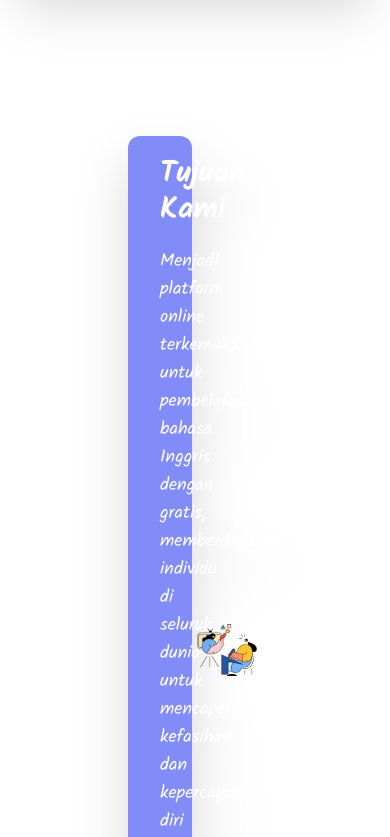
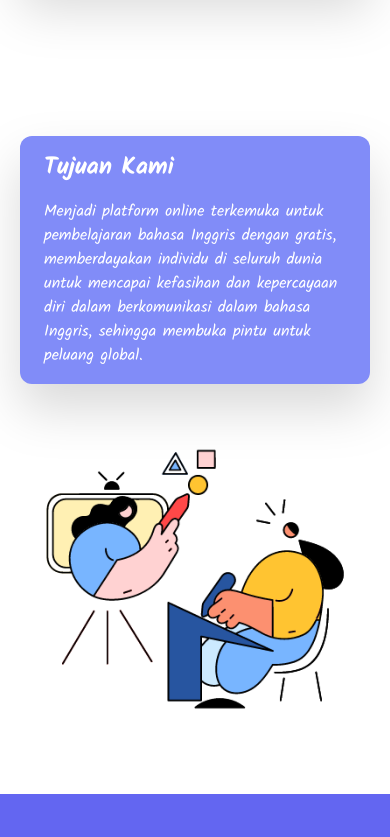
Before and after one commit to TrustyKrab/Englix-Client, a React (Vite) app: page / in a window 390 px wide. Shown: the part 1760-2597 px from the top of the page. Built offline with nearby package versions, Linux system fonts and the light colour scheme.

Commit message:
responsives

```diff
--- a/src/assets/Pages/LandingPage/LandingPage.jsx
+++ b/src/assets/Pages/LandingPage/LandingPage.jsx
@@ -113,17 +113,18 @@ function LandingPage() {
             {/* akhir why wthis section */}
 
             {/* Tujuan Section */}
-            <div id="about-us" className="flex items-center justify-center mx-32 my-32 sm:w-full">
-                <div className="bg-indigo-400 px-8 py-5 rounded-xl text-white w-1/3 justify-center hover:scale-110 transition duration-300 hover:shadow-2xl drop-shadow-2xl">
-                    <h1 className="font-bold text-3xl mb-5">Tujuan Kami</h1>
-                    <p className="text-lg">
+            <div id="about-us" className="flex flex-col md:flex-row items-center justify-center mx-5 md:mx-32 my-10 md:my-32">
+                <div className="bg-indigo-400 px-6 py-4 md:px-8 md:py-5 rounded-xl text-white w-full md:w-1/2 lg:w-1/3 justify-center hover:scale-110 transition duration-300 hover:shadow-2xl drop-shadow-2xl mb-5 md:mb-0">
+                    <h1 className="font-bold text-2xl md:text-3xl mb-4 md:mb-5">Tujuan Kami</h1>
+                    <p className="text-base md:text-lg">
                         Menjadi platform online terkemuka untuk pembelajaran bahasa Inggris dengan gratis, memberdayakan individu di seluruh dunia untuk mencapai kefasihan dan kepercayaan diri dalam berkomunikasi dalam bahasa Inggris, sehingga membuka pintu untuk peluang global.
                     </p>
                 </div>
-                <div>
-                    <img src="imgAbout1.png" />
+                <div className="w-full md:w-1/2 lg:w-1/3">
+                    <img src="imgAbout1.png" className="w-full h-auto" alt="About Us Image" />
                 </div>
             </div>
+
             {/* akhir tujuan section */}
 
             {/* Footer */}
```
